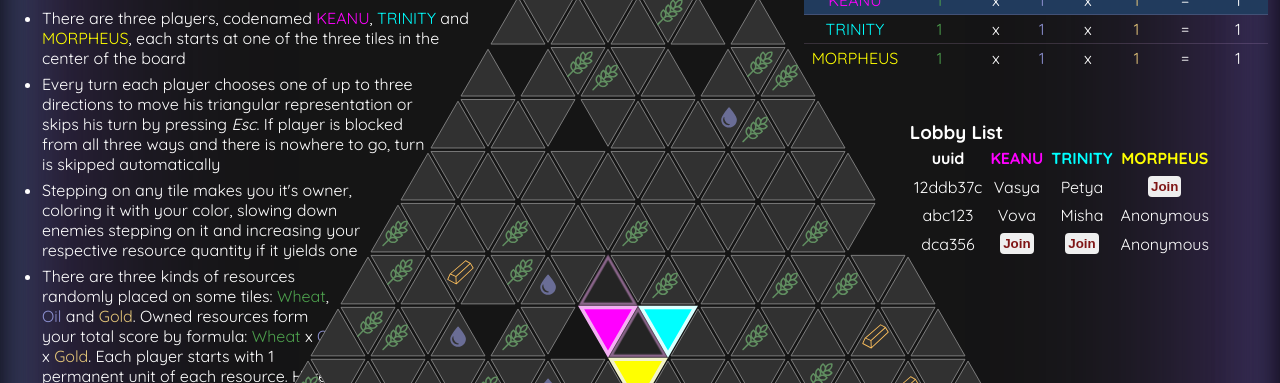
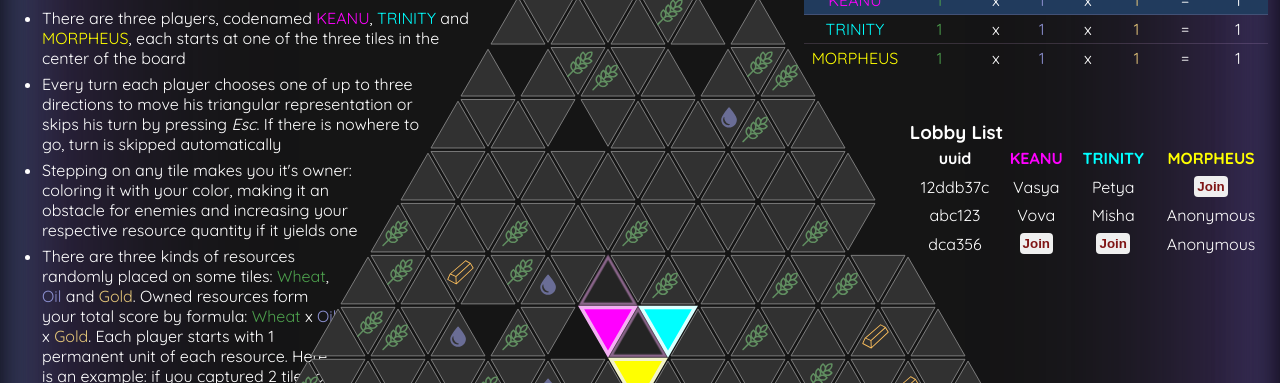
Before and after one commit to klesun/trilem.me, a website with bundled scripts: page index.html in a window 1280 px wide. Shown: the part 413-796 px from the top of the page. Built offline with nearby package versions, Linux system fonts and the light colour scheme; files whose address does not match are found by name.

Commit message:
Make stats table expand to full width possible

```diff
--- a/index.css
+++ b/index.css
@@ -260,6 +260,7 @@ body {
 }
 .stats-block table {
     border-collapse: collapse;
+    width: 100%;
 }
 .stats-block th {
     min-width: 30px;
@@ -286,6 +287,7 @@ body {
 }
 .lobby-list-block table {
     border-collapse: collapse;
+    width: 100%;
 }
 .lobby-list-block th, .lobby-list-block td {
     padding: 4px;
--- a/index.html
+++ b/index.html
@@ -73,11 +73,10 @@
                                 each starts at one of the three tiles in the center of the board
                             </li>
                             <li>Every turn each player chooses one of up to three directions to move his triangular
-                                representation or skips his turn by pressing <i>Esc</i>. If player is blocked from all
-                                three ways and there is nowhere to go, turn is skipped automatically
+                                representation or skips his turn by pressing <i>Esc</i>. If there is nowhere to go, turn is skipped automatically
                             </li>
-                            <li>Stepping on any tile makes you it's owner, coloring it with your color, slowing down
-                                enemies stepping on it and increasing your respective resource quantity if it yields one
+                            <li>Stepping on any tile makes you it's owner: coloring it with your color, making it an
+                                obstacle for enemies and increasing your respective resource quantity if it yields one
                             </li>
                             <li>There are three kinds of resources randomly placed on some tiles:
                                 <span data-resource="WHEAT">Wheat</span>,
```
